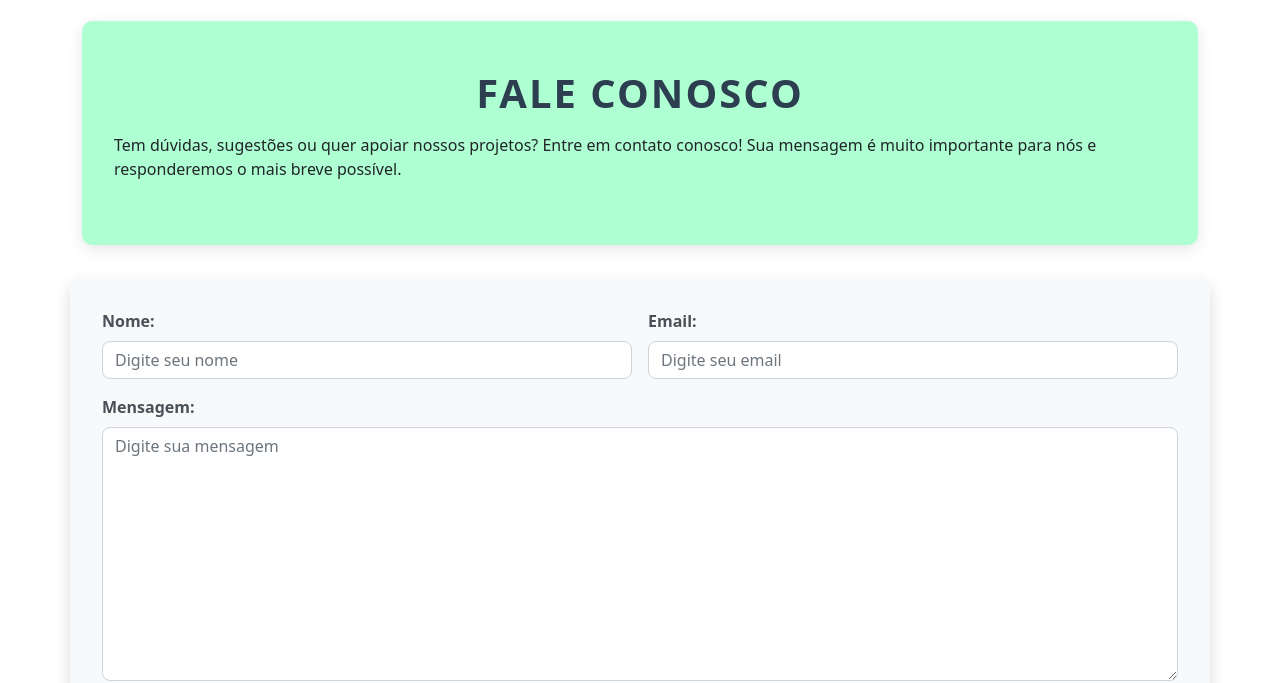
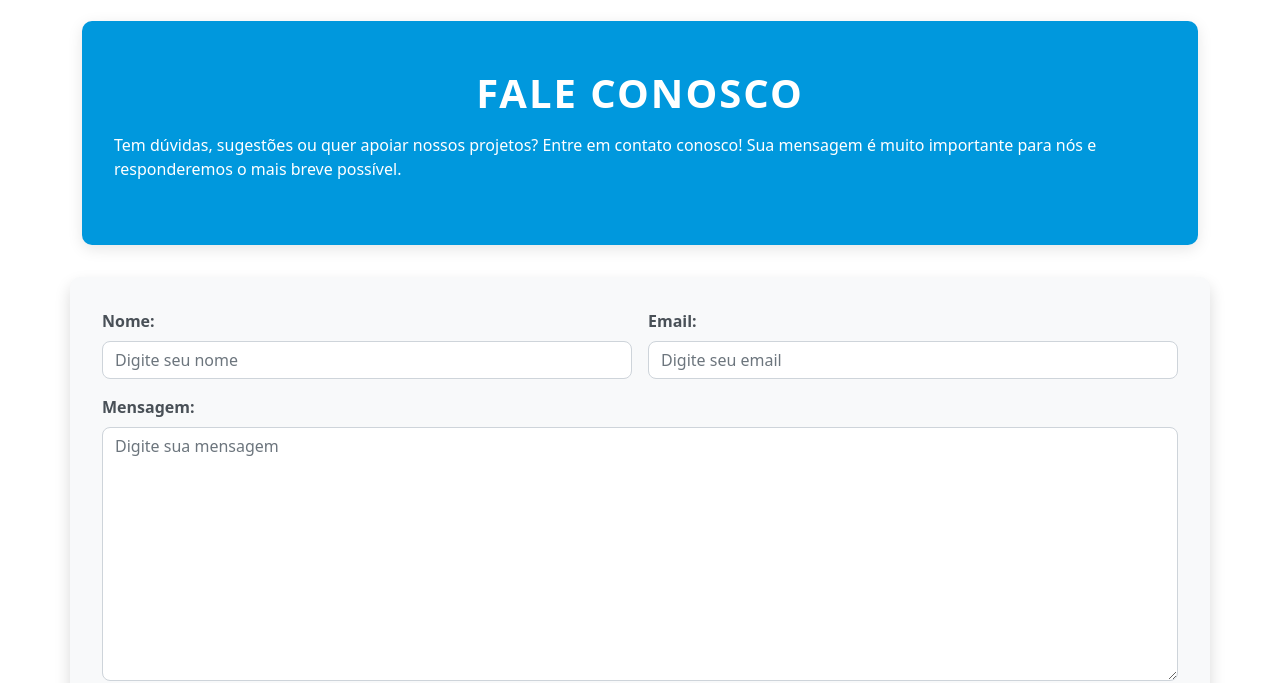
Before and after one commit to setebos07/oasaSite, a website: page OasaSite/oasaContato.html in a window 1280 px wide. Shown: the part 133-816 px from the top of the page. Drawn offline with nearby package versions, Linux system fonts and the light colour scheme.

Commit message:
Cor do texto e background - Fale conosco

```diff
--- a/OasaSite/Contato.css
+++ b/OasaSite/Contato.css
@@ -1,6 +1,6 @@
 
 .textContact {
-    background-color: #aeffd2;
+    background-color: #0098dd;
     padding: 3rem 2rem;
     border-radius: 10px;
     box-shadow: 0 4px 15px rgba(0, 0, 0, 0.1);
@@ -10,7 +10,7 @@
 
   .textContact h1 {
     font-size: 2.5rem;
-    color: #2c3e50;
+    color: #ffffff;
     font-weight: 700;
     margin-bottom: 1rem;
     text-align: center;
@@ -26,7 +26,6 @@
 
   .contact-description {
     font-size: 1.2rem;
-    color: #7f8c8d;
     line-height: 1.6;
     text-align: center;
     margin-bottom: 0;
--- a/OasaSite/oasaContato.html
+++ b/OasaSite/oasaContato.html
@@ -63,7 +63,7 @@
     <div class="container">
       <div class="textContact col-12">
         <h1>Fale Conosco</h1>
-        <p class="contact-description">Tem dúvidas, sugestões ou quer apoiar nossos projetos? Entre em contato conosco! Sua mensagem é muito importante para nós e responderemos o mais breve possível.</p>
+        <p class="contact-description text-white">Tem dúvidas, sugestões ou quer apoiar nossos projetos? Entre em contato conosco! Sua mensagem é muito importante para nós e responderemos o mais breve possível.</p>
       </div>
     </div>
 
```
Also changed, not shown: OasaSite/index.html (+1 -1 lines).
